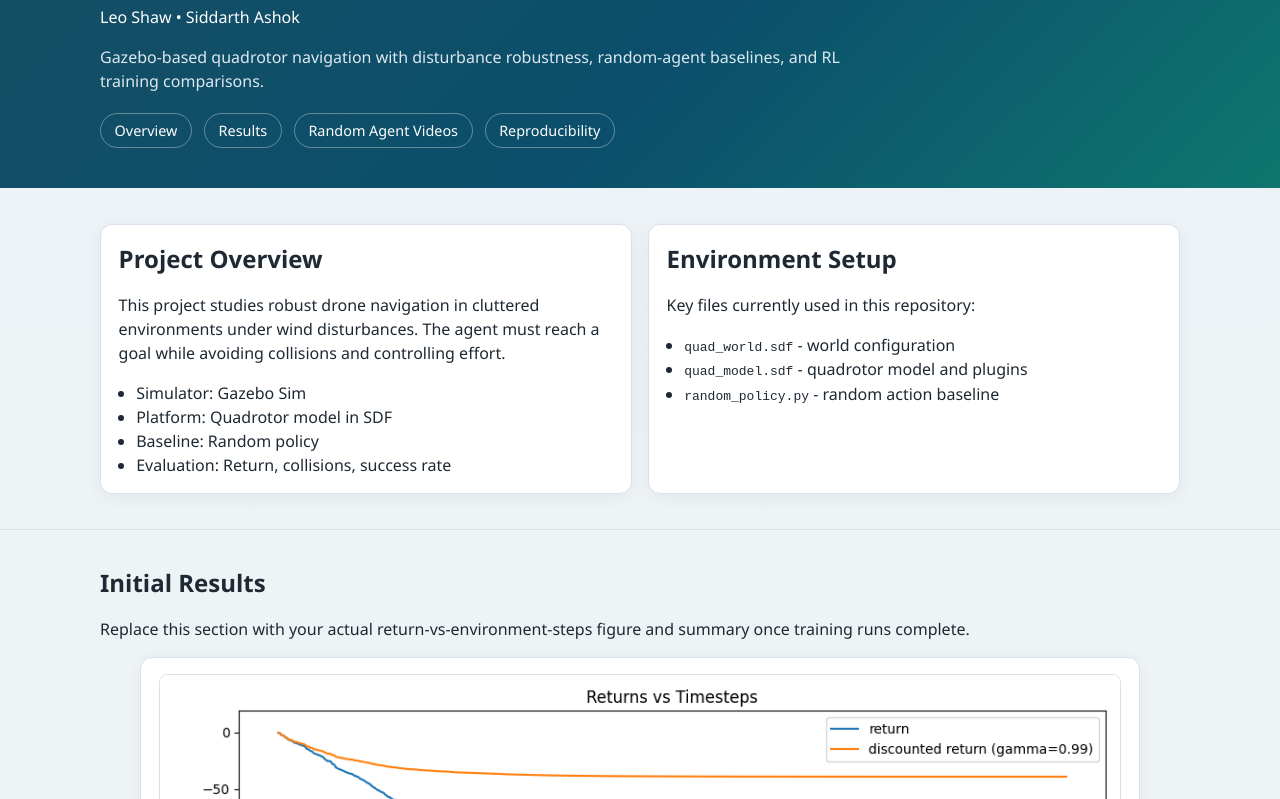
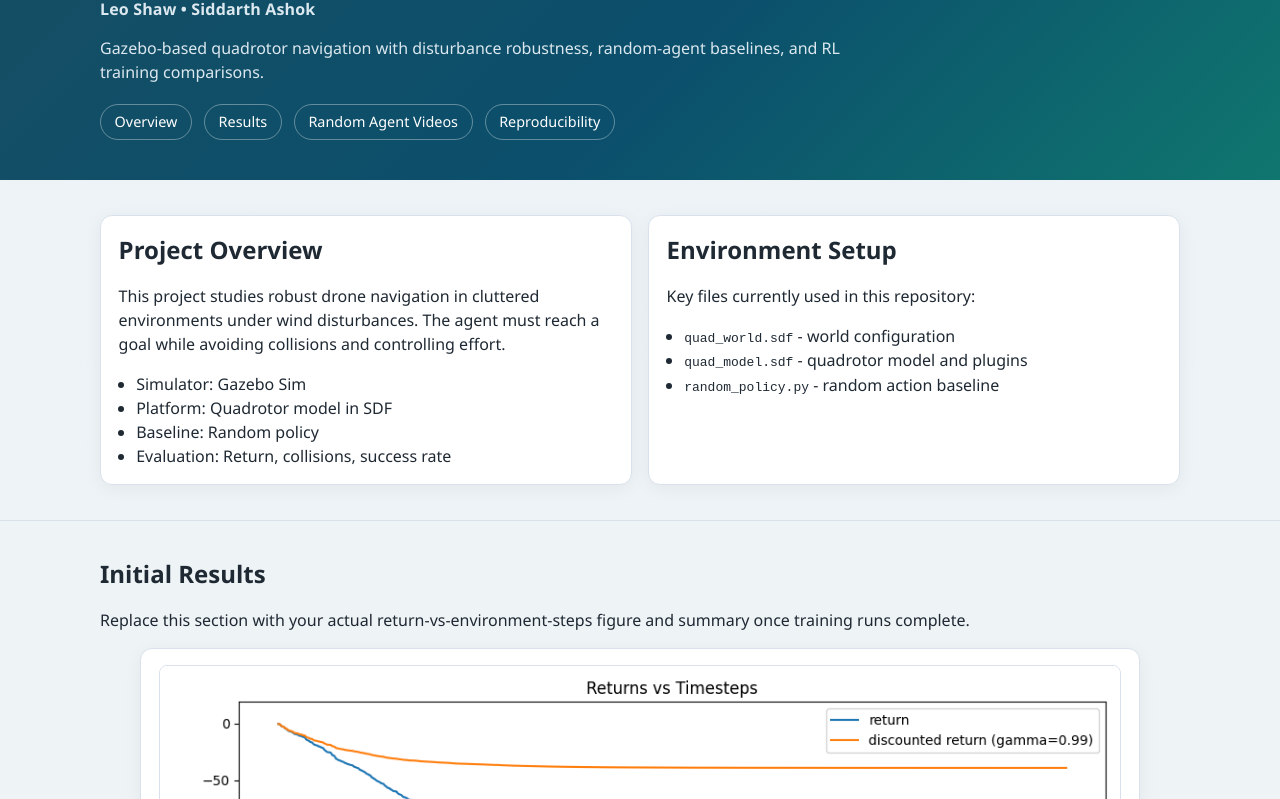
Before and after one commit to leos-bit/Intro-to-Robot-Learning-, a plain HTML site: page index.html in a window 1280 px wide. Shown: the part 144-943 px from the top of the page. Drawn offline with Linux system fonts and the light colour scheme.

Commit message:
Update styles.css

```diff
--- a/styles.css
+++ b/styles.css
@@ -43,6 +43,13 @@ h1 {
   margin: 0;
   font-size: clamp(1.8rem, 3.2vw, 2.8rem);
   line-height: 1.12;
+}
+
+.authors {
+  margin: 0.55rem 0 0;
+  color: #dce8ef;
+  font-weight: 600;
+  letter-spacing: 0.01em;
 }
 
 .subtitle {
```
